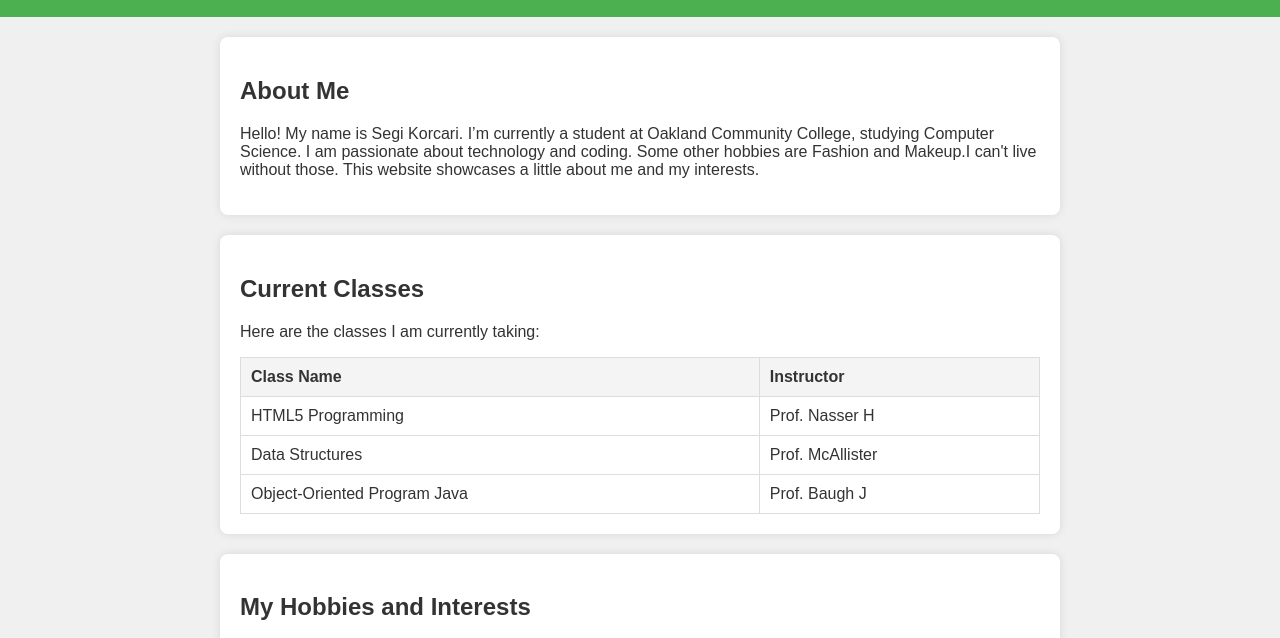
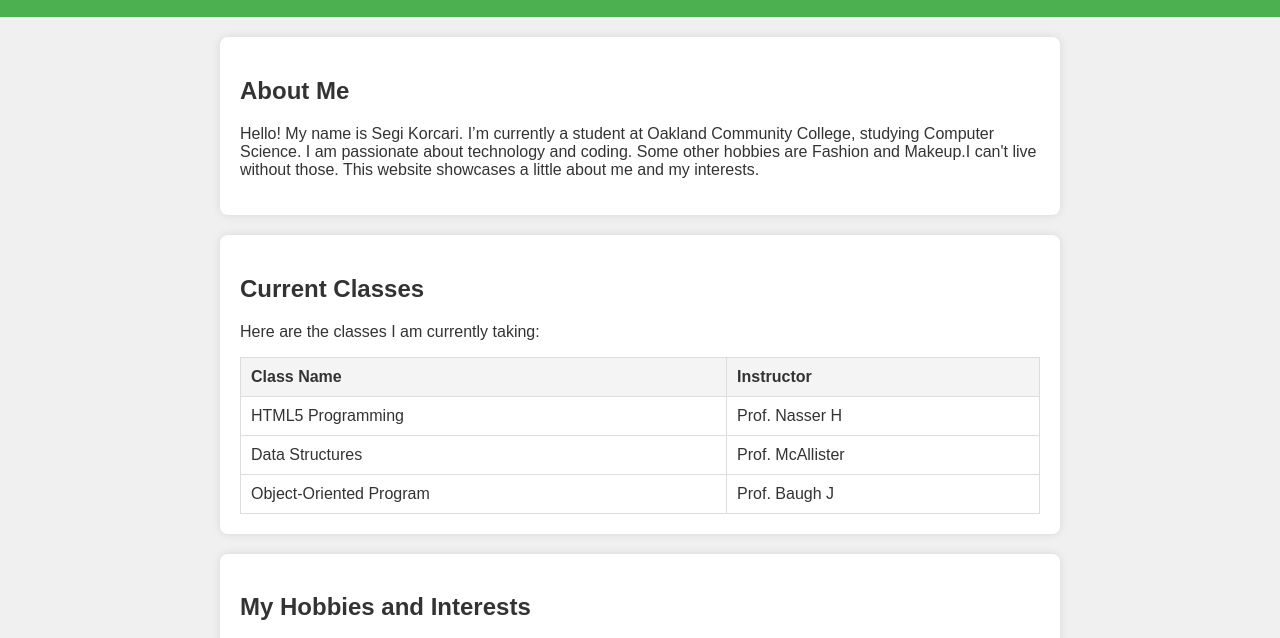
Before and after one commit to segikorcari/segikorcari.github.io, a plain HTML site: page index.html in a window 1280 px wide. Shown: the part 121-759 px from the top of the page. Drawn offline with Linux system fonts and the light colour scheme; no server answers.

Commit message:
Update index.html

```diff
--- a/index.html
+++ b/index.html
@@ -34,7 +34,7 @@
                 <td>Prof. McAllister</td>
             </tr>
             <tr>
-                <td>Object-Oriented Program Java</td>
+                <td>Object-Oriented Program</td>
                 <td>Prof. Baugh J</td>
             </tr>
         </table>
@@ -69,7 +69,7 @@
 
     <footer>
         <p>Last Visit: <span id="last-visit"></span></p>
-        <p>Check out my <a href="certificates.html">Certificates</a>for more details.</p>
+        <p>Check out my <a href="certificates.html">Certificates</a> for more details.</p>
     </footer>
 
     <script src="script.js"></script>
```
